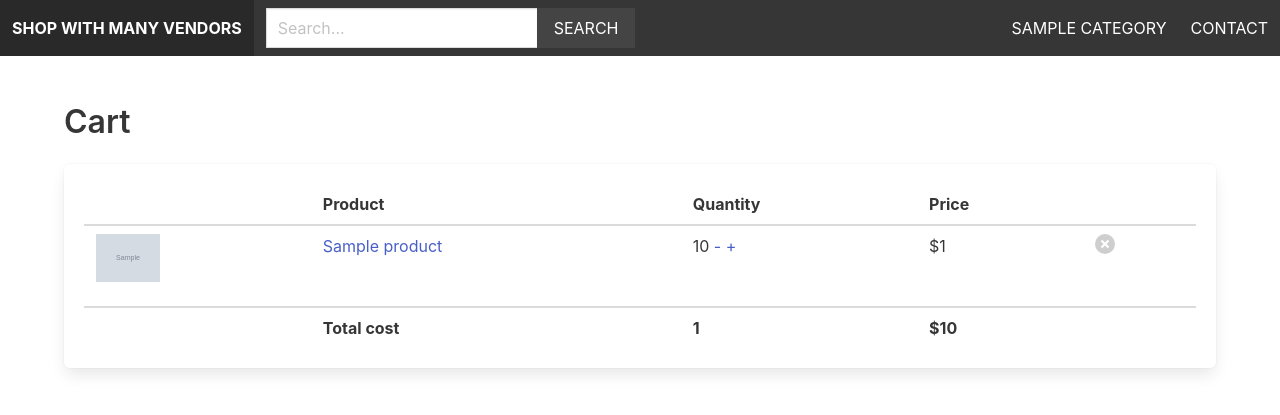
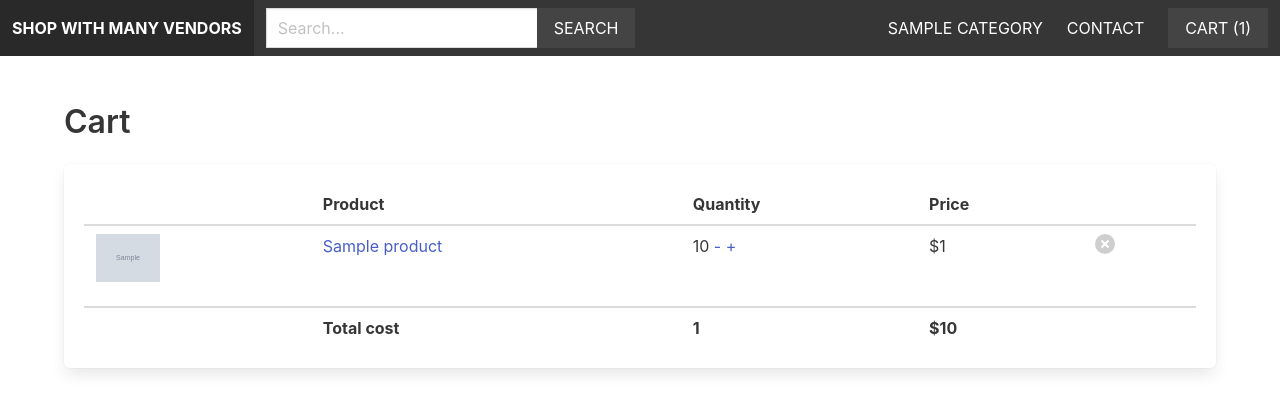
Before and after one commit to turamant/ShopManyVendors, a Django app: template apps/cart/templates/cart/cart.html in a window 1280 px wide. Shown: the top 415 px of the page. Run offline with Django 3.2, Linux system fonts and the light colour scheme; the template is opened without the code that fills it: most values are stand-ins (such as "Sample title", 1, 10 or a date in 2020); grey boxes marked "Sample" are stand-in pictures.

Commit message:
aps/core/templates/base.html + url cart

```diff
--- a/apps/core/templates/core/base.html
+++ b/apps/core/templates/core/base.html
@@ -48,6 +48,10 @@
                     {% endfor %}
 
                     <a href="{% url 'contact' %}" class="navbar-item">Contact</a>
+
+                    <div class="navbar-item">
+                        <a href="{% url 'cart' %}" class="button is-dark">Cart{% if cart %} ({{ cart|length }}){% endif %}</a>
+                    </div>
                 </div>
 
             </div>
```
